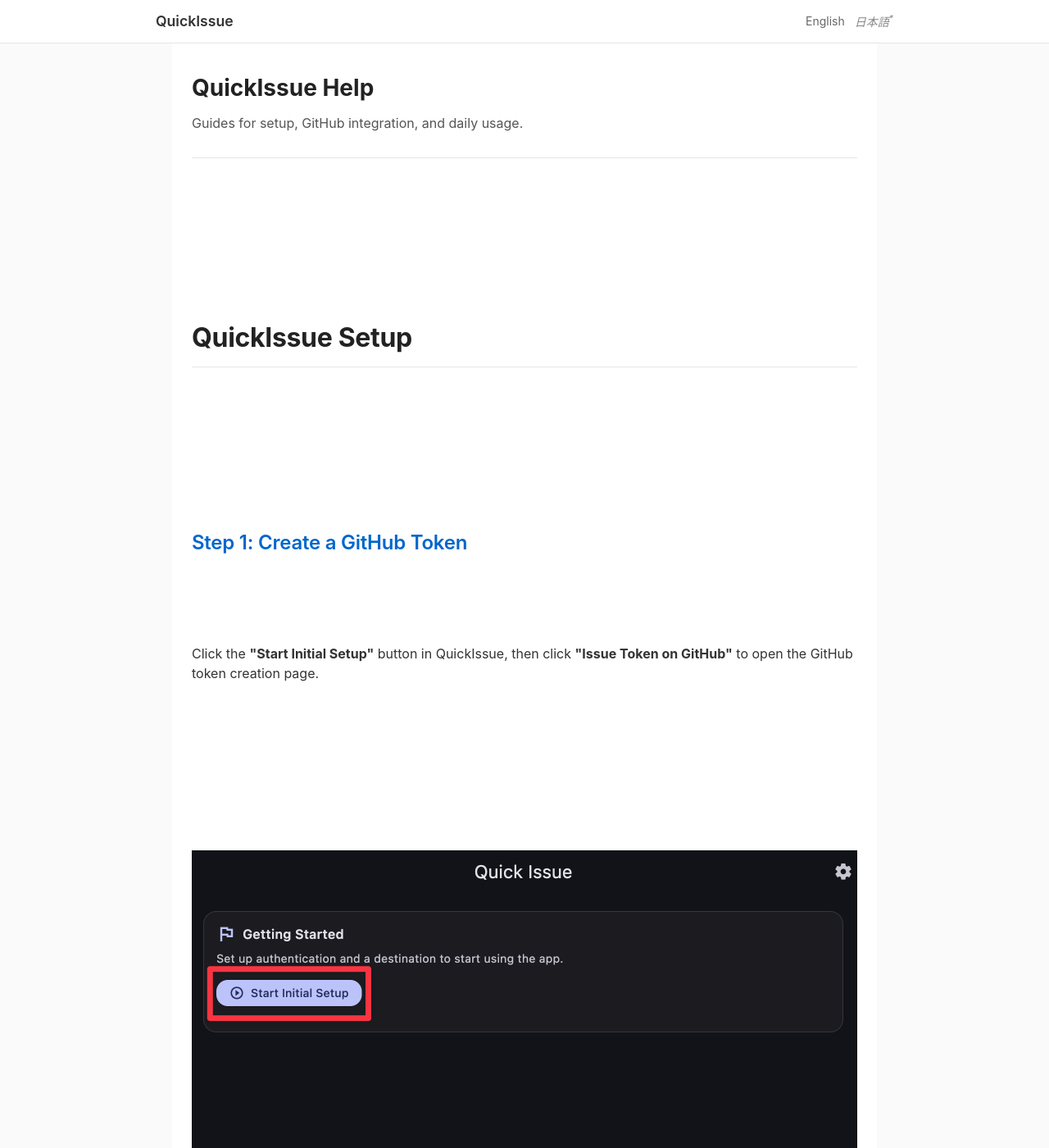
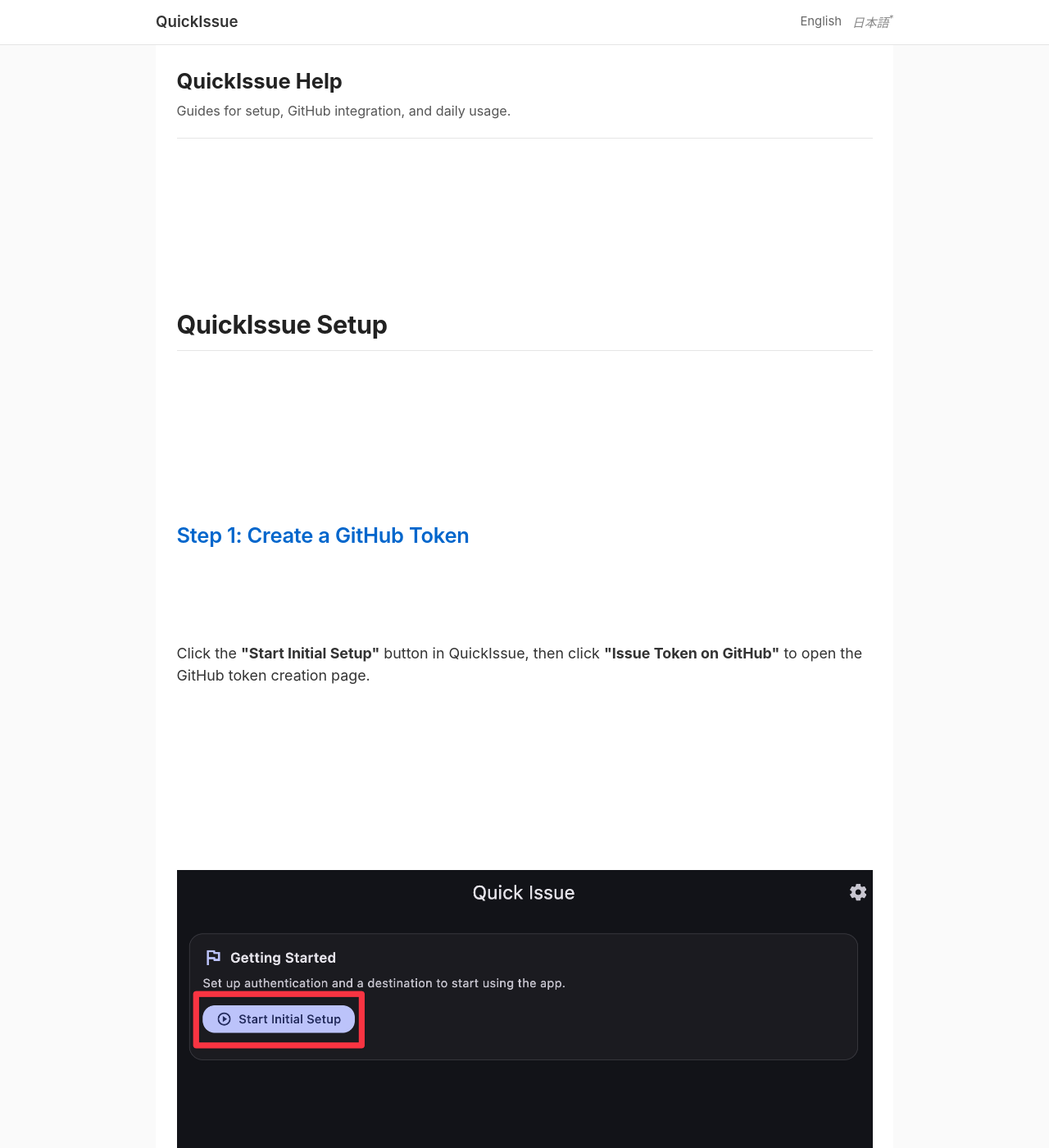
Before and after one commit to gdsxapps/quickissue-pages, a Jekyll site: the page built from docs/help/getting-started/index.html, in a window 1280 px wide and 1400 px high. Shown: the whole window at 82% size. Built offline with Jekyll 4.4.1, drawn with Linux system fonts in a browser that asks for light colours.

Commit message:
style: フォントサイズを拡大し、行間・余白を縮小してコンパクトな表示に調整

```diff
--- a/docs/assets/css/help.css
+++ b/docs/assets/css/help.css
@@ -8,7 +8,7 @@
 }
 
 html {
-    font-size: 16px;
+    font-size: 17px;
     -webkit-text-size-adjust: 100%;
 }
 
@@ -16,7 +16,7 @@
     margin: 0;
     padding: 0;
     font-family: -apple-system, BlinkMacSystemFont, "Segoe UI", Roboto, "Helvetica Neue", Arial, sans-serif;
-    line-height: 1.6;
+    line-height: 1.5;
     color: #333;
     background-color: #fafafa;
 }
@@ -71,9 +71,9 @@
 
 /* Main content area */
 .help-main {
-    max-width: 860px;
+    max-width: 900px;
     margin: 0 auto;
-    padding: 2rem 1.5rem;
+    padding: 1.5rem 1.5rem;
     background-color: #fff;
     min-height: calc(100vh - 120px);
 }
@@ -86,22 +86,22 @@
 
 /* Help intro section */
 .help-intro {
-    margin-bottom: 2rem;
-    padding-bottom: 1.5rem;
+    margin-bottom: 1.25rem;
+    padding-bottom: 1rem;
     border-bottom: 1px solid #e5e5e5;
 }
 
 .help-intro h1 {
-    font-size: 1.75rem;
+    font-size: 1.5rem;
     font-weight: 700;
     color: #222;
-    margin: 0 0 0.5rem;
+    margin: 0 0 0.3rem;
 }
 
 .help-intro p {
-    margin: 0.25rem 0;
+    margin: 0.2rem 0;
     color: #555;
-    font-size: 1rem;
+    font-size: 0.95rem;
 }
 
 .help-lang-note {
@@ -150,12 +150,13 @@
 
 /* Notion content overrides */
 .notion-content {
-    line-height: 1.6;
+    line-height: 1.5;
     white-space: normal;
+    font-size: 1.05rem;
 }
 
 .notion-content p {
-    margin: 0.75em 0;
+    margin: 0.5em 0;
     white-space: normal;
 }
 
@@ -171,7 +172,7 @@
 }
 
 .notion-content figure {
-    margin: 1.5em 0;
+    margin: 1em 0;
 }
 
 .notion-content figure.image {
@@ -182,30 +183,37 @@
 .notion-content h1,
 .notion-content h2,
 .notion-content h3 {
-    line-height: 1.3;
+    line-height: 1.25;
     font-weight: 600;
-    margin-top: 1.5em;
-    margin-bottom: 0.5em;
+    margin-top: 1.25em;
+    margin-bottom: 0.4em;
     color: #222;
 }
 
 .notion-content .page-title,
 .notion-content h1.page-title {
-    font-size: 2rem;
+    font-size: 1.8rem;
     font-weight: 700;
     margin-top: 0;
-    margin-bottom: 1em;
+    margin-bottom: 0.75em;
     border-bottom: 1px solid #e5e5e5;
-    padding-bottom: 0.5em;
+    padding-bottom: 0.4em;
 }
 
 .notion-content h2 {
-    font-size: 1.5rem;
-    margin-top: 2em;
+    font-size: 1.4rem;
+    margin-top: 1.5em;
 }
 
 .notion-content h3 {
-    font-size: 1.25rem;
+    font-size: 1.15rem;
+    margin-top: 1.25em;
+}
+
+.notion-content h4 {
+    font-size: 1.05rem;
+    margin-top: 1em;
+    margin-bottom: 0.3em;
 }
 
 /* Links */
@@ -222,11 +230,11 @@
 .notion-content ol,
 .notion-content ul {
     padding-left: 1.5em;
-    margin: 0.75em 0;
+    margin: 0.4em 0;
 }
 
 .notion-content li {
-    margin: 0.25em 0;
+    margin: 0.15em 0;
 }
 
 /* Blockquotes */
@@ -314,10 +322,10 @@
 /* Tip and Warning boxes */
 .tip-box,
 .warning-box {
-    margin: 1rem 0;
-    padding: 0.75rem 1rem;
-    border-radius: 6px;
-    font-size: 0.95rem;
+    margin: 0.6rem 0;
+    padding: 0.5rem 0.75rem;
+    border-radius: 5px;
+    font-size: 0.9rem;
 }
 
 .tip-box {
@@ -337,8 +345,8 @@
 
 /* Better heading styling for step headings */
 .notion-content h2[id^="step-"] {
-    margin-top: 2.5rem;
-    padding-top: 1.5rem;
+    margin-top: 1.75rem;
+    padding-top: 1rem;
     border-top: 1px solid #e5e5e5;
     color: #0066cc;
 }
```
